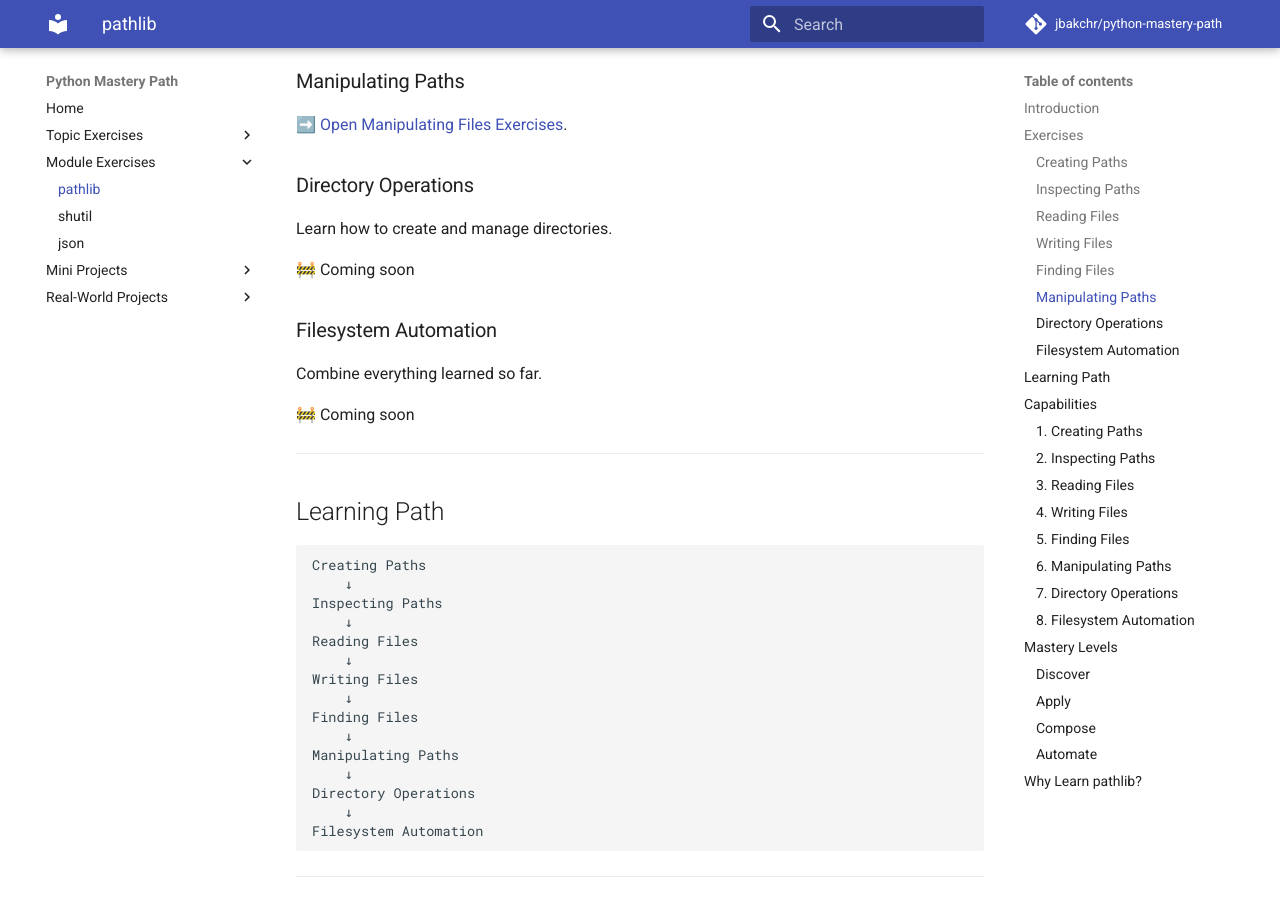
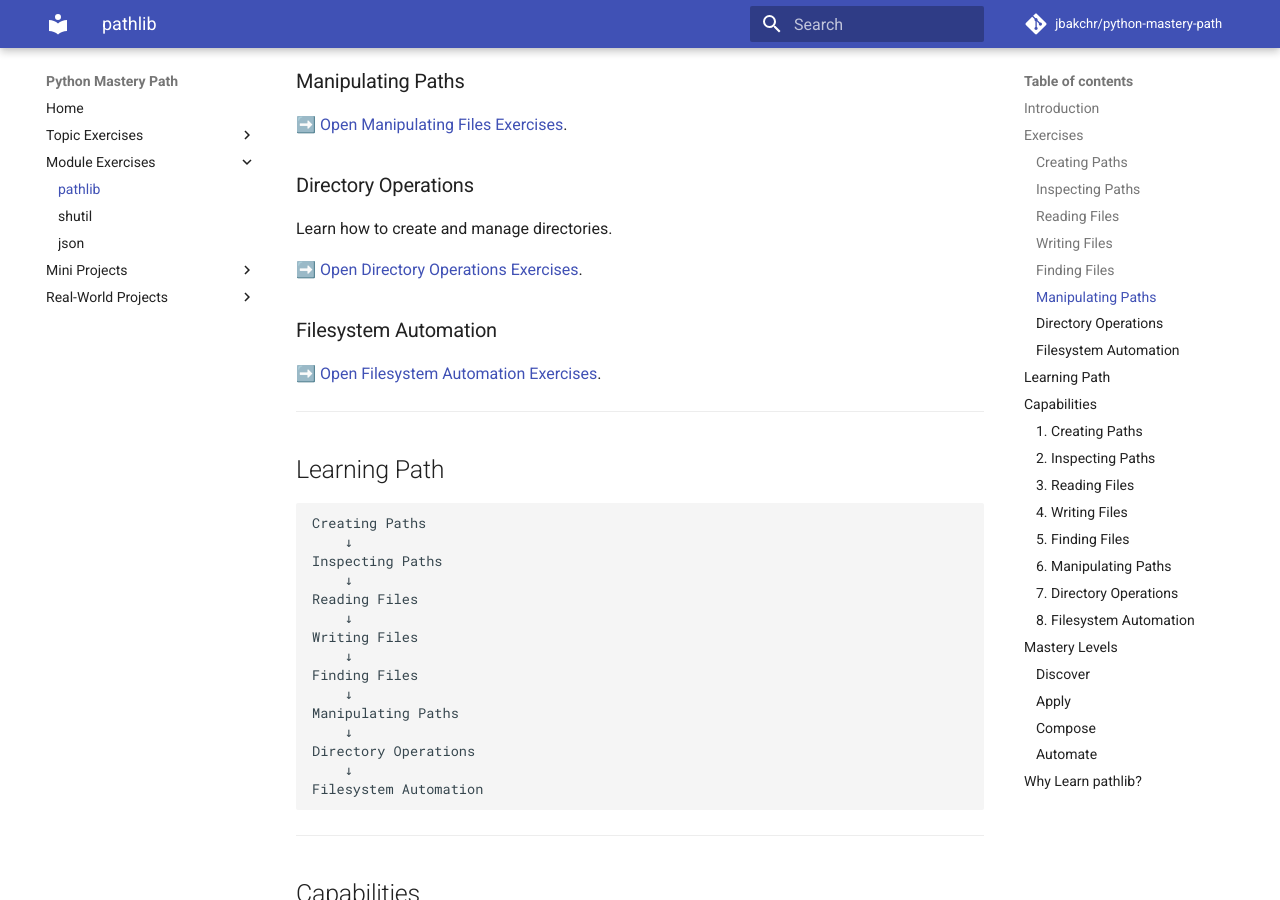
Before and after one commit to jbakchr/python-mastery-path, an MkDocs documentation site: the page built from docs/modules/pathlib.md, in a window 1280 px wide and 900 px high, scrolled down 1553 px. Built offline with MkDocs 1.6.1 and Material for MkDocs 9.7.7, drawn with Linux system fonts in a browser that asks for light colours; comment, search, counter and statistics services are not loaded.

Commit message:
docs(pathlib): replace placeholders with exercise links

```diff
--- a/docs/modules/pathlib.md
+++ b/docs/modules/pathlib.md
@@ -61,13 +61,11 @@ Learn how to search for files and folders.
 
 Learn how to create and manage directories.
 
-🚧 Coming soon
+➡️ [Open Directory Operations Exercises](./pathlib/directory-operations.md).
 
 ### Filesystem Automation
 
-Combine everything learned so far.
-
-🚧 Coming soon
+➡️ [Open Filesystem Automation Exercises](./pathlib/filesystem-automation.md).
 
 ---
 
```
